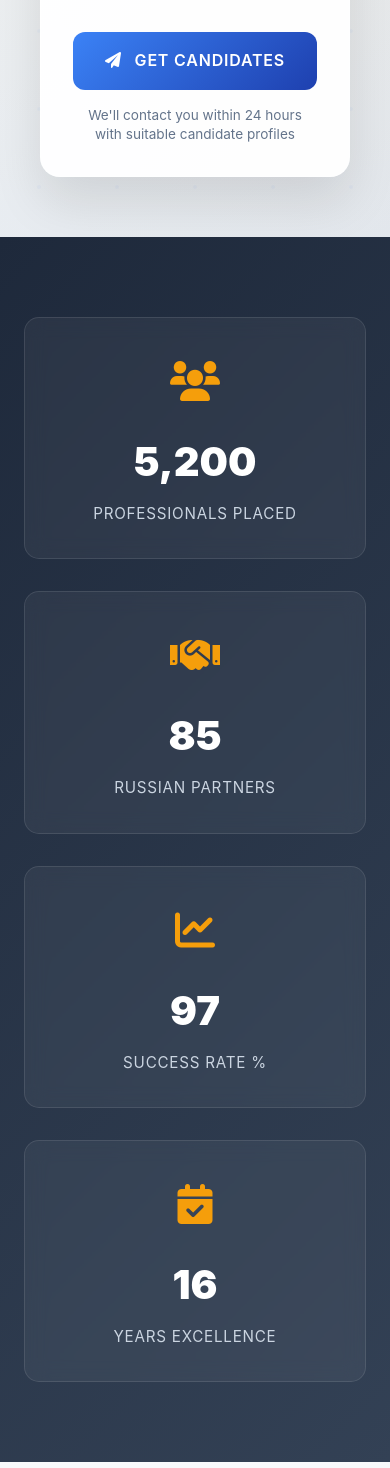
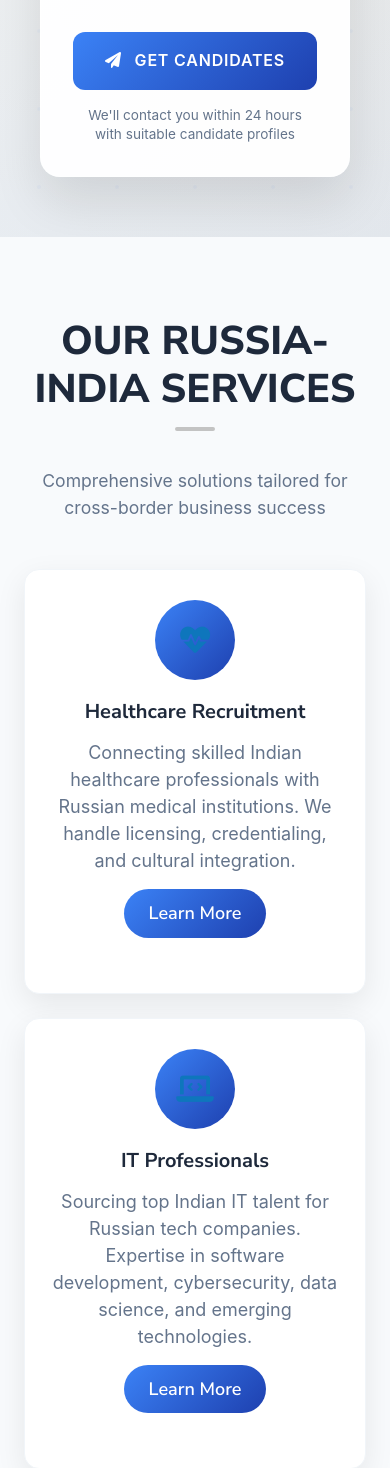
Before and after one commit to ankit-kumar-guptaa/elite-new, a PHP site: page /russia-india-services.php in a window 390 px wide. Shown: the part 1482-2950 px from the top of the page. Run offline with PHP 8.4, Linux system fonts and the light colour scheme; some libraries are stand-ins or nearby versions.

Commit message:
refactor: comment out unused statistics section and russian phone number
Remove the statistics section and Russian phone number from the page by commenting them out since they are currently unused.

```diff
--- a/russia-india-services.php
+++ b/russia-india-services.php
@@ -832,7 +832,7 @@ session_start();
         </section>
 
         <!-- Statistics Section -->
-        <section class="ecs-stats-section">
+        <!-- <section class="ecs-stats-section">
             <div class="container">
                 <div class="ecs-stats-grid">
                     <div class="ecs-stat-card">
@@ -865,7 +865,7 @@ session_start();
                     </div>
                 </div>
             </div>
-        </section>
+        </section> -->
 
         <!-- Services Grid Section -->
         <section id="services" class="services-grid">
@@ -1192,7 +1192,7 @@ session_start();
                                 </div>
                                 <div class="contact-text">
                                     <p>+91 9870364340</p>
-                                    <p>+7 (495) 123-4567</p>
+                                    <!-- <p>+7 (495) 123-4567</p> -->
                                 </div>
                             </div>
                             <div class="contact-item">
```
